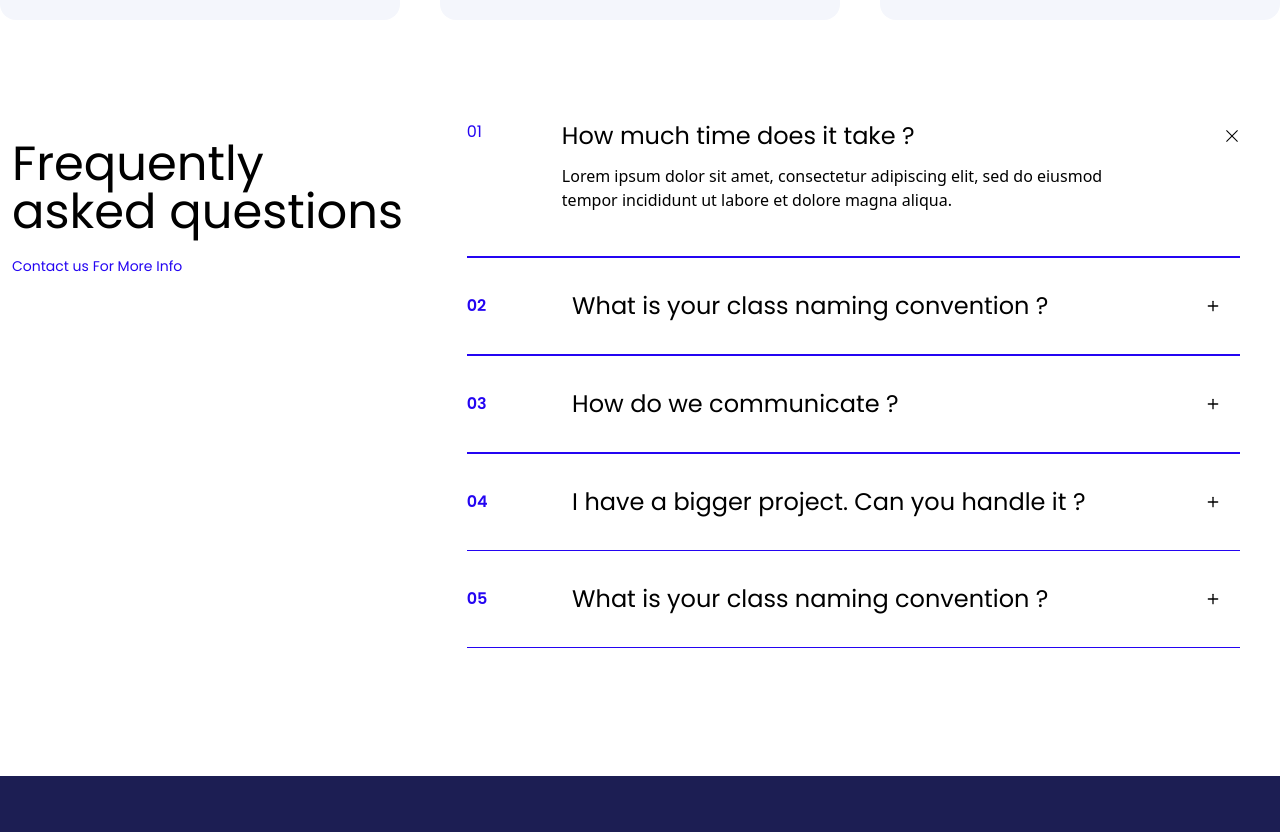
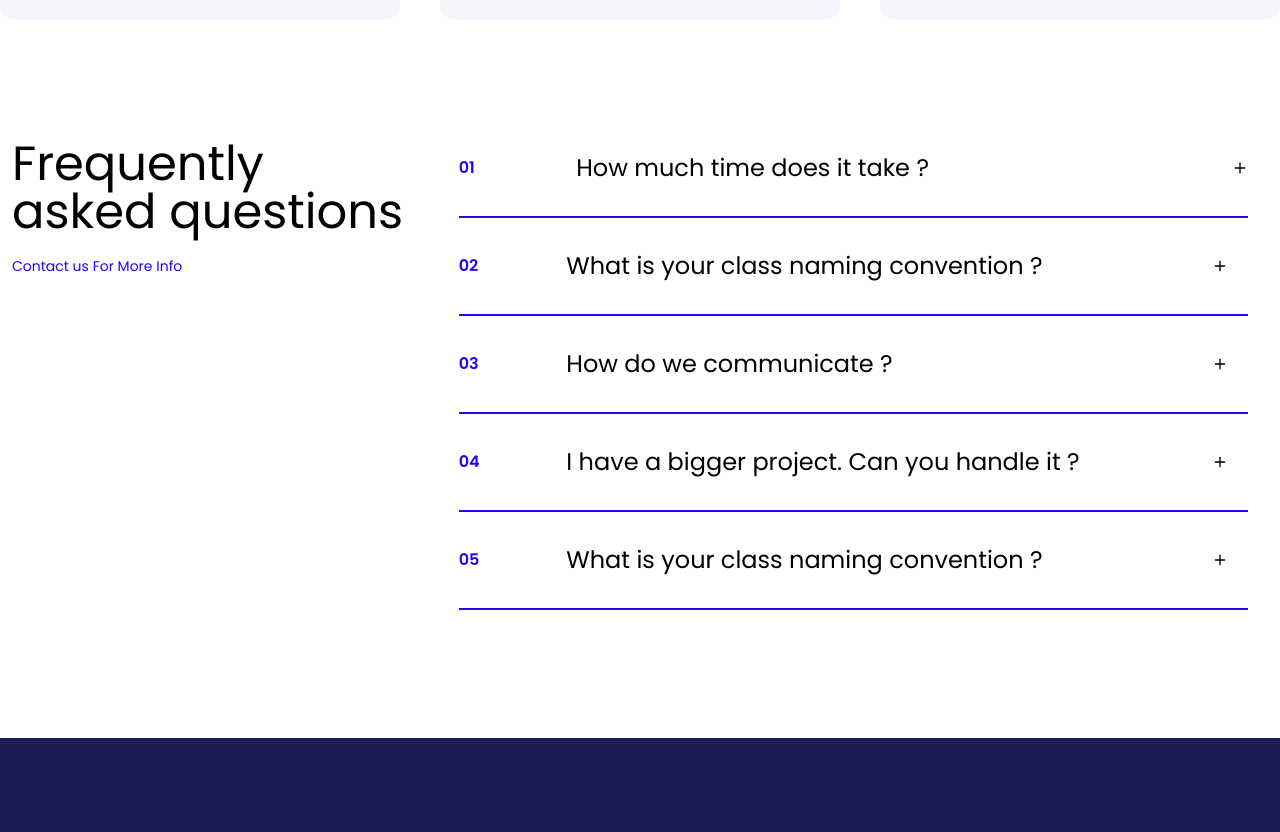
Before and after one commit to Sadat25/finsweet-p4, a React (Vite) app: page /pricing in a window 1280 px wide. Shown: the part 1140-1972 px from the top of the page. Built offline with nearby package versions, Linux system fonts and the light colour scheme.

Commit message:
dynamic change

```diff
--- a/src/Pages/Riat/Riat.jsx
+++ b/src/Pages/Riat/Riat.jsx
@@ -1,9 +1,14 @@
-import React from 'react'
+import React, { useState } from 'react'
 import Container from '../../Components/Container'
 import { BiSolidRightArrow } from "react-icons/bi";
 import { RxCross1 } from "react-icons/rx";
 import { FiPlus } from "react-icons/fi";
 const Riat = () => {
+  let [show, setShow] = useState(false)
+  let [showtwo, setShowtwo] = useState(false)
+  let [showthree, setShowthree] = useState(false)
+  let [showfour, setShowfour] = useState(false)
+  let [showfive, setShowfive] = useState(false)
   return (
     <div>
       <Container>
@@ -12,11 +17,11 @@ const Riat = () => {
           <p className='font-Poppins text-[14px]'>When you’re ready to go beyond prototyping in Figma, Webflow is ready to help you bring your designs to life — without coding them.</p>
         </div>
         <div className="flex gap-10 py-25">
-          <div className="w-1/3 lg:px-10 lg:py-25 px-3 pt-10 pb-20 bg-[#F4F6FC] hover:bg-[#1C1E53] hover:text-[#F4F6FC] rounded-2xl transition delay-50 duration-300 ease-in-out hover:-translate-y-1 hover:scale-105 cursor-pointer">
+          <div className="w-1/3 lg:px-10 lg:py-25 px-3 group pt-10 pb-20 bg-[#F4F6FC] hover:bg-[#1C1E53] hover:text-[#F4F6FC] rounded-2xl transition delay-50 duration-300 ease-in-out hover:-translate-y-1 hover:scale-105 cursor-pointer">
             <div className="">
               <div className="flex gap-2 items-center">
                 <h2 className='font-Poppins lg:text-3xl text-2xl font-semibold'>$299</h2>
-                <h5 className='font-Poppins lg:text-[14px] text-[12px] text-Royal-Blue'>Per Design</h5>
+                <h5 className='font-Poppins lg:text-[14px] text-[12px] text-Royal-Blue dark:text-[#FCD980] group-hover:text-[#FCD980]'>Per Design</h5>
               </div>
               <div className="">
                 <h3 className='font-Poppins text-xl font-medium pt-5 lg:pb-3 pb-2'>Landing Page </h3>
@@ -57,15 +62,15 @@ const Riat = () => {
           </ul>
               </div>
               <div className="text-center pt-10">
-                <a className='px-10 py-3 rounded-full hover:bg-[#FCD980] text-[#F4F6FC] hover:text-[#282938] bg-[#282938]' href="#">Get started</a>
+                <a className='px-10 py-3 rounded-full group-hover:bg-[#FCD980] hover:bg-[#FCD980] text-[#F4F6FC] hover:text-[#282938] bg-[#282938]' href="#">Get started</a>
               </div>
             </div>
           </div>
-          <div className="w-1/3 lg:px-10 lg:py-25 px-3 pt-10 pb-20 bg-[#F4F6FC] hover:bg-[#1C1E53] hover:text-[#F4F6FC] rounded-2xl transition delay-50 duration-300 ease-in-out hover:-translate-y-1 hover:scale-105 cursor-pointer">
+          <div className="w-1/3 lg:px-10 lg:py-25 group px-3 pt-10 pb-20 bg-[#F4F6FC] hover:bg-[#1C1E53] hover:text-[#F4F6FC] rounded-2xl transition delay-50 duration-300 ease-in-out hover:-translate-y-1 hover:scale-105 cursor-pointer">
             <div className="">
               <div className="flex gap-2 items-center">
                 <h2 className='font-Poppins lg:text-3xl text-2xl font-semibold'>$299</h2>
-                <h5 className='font-Poppins lg:text-[14px] text-[12px] text-Royal-Blue'>Per Design</h5>
+                <h5 className='font-Poppins lg:text-[14px] text-[12px] text-Royal-Blue dark:text-[#FCD980] group-hover:text-[#FCD980]'>Per Design</h5>
               </div>
               <div className="">
                 <h3 className='font-Poppins text-xl font-medium pt-5 lg:pb-3 pb-2'>Landing Page </h3>
@@ -106,18 +111,19 @@ const Riat = () => {
           </ul>
               </div>
               <div className="text-center pt-10">
-                <a className='px-10 py-3 rounded-full hover:bg-[#FCD980] text-[#F4F6FC] hover:text-[#282938] bg-[#282938]' href="#">Get started</a>
+                <a className='px-10 py-3 rounded-full hover:bg-[#FCD980] group-hover:bg-[#FCD980] text-[#F4F6FC] hover:text-[#282938] bg-[#282938]' href="#">Get started</a>
               </div>
             </div>
           </div>
-          <div className="w-1/3 lg:px-10 lg:py-25 px-3 pt-10 pb-20 bg-[#F4F6FC] hover:bg-[#1C1E53] hover:text-[#F4F6FC] rounded-2xl transition delay-50 duration-300 ease-in-out hover:-translate-y-1 hover:scale-105 cursor-pointer">
+          <div className="w-1/3 lg:px-10 group lg:py-25 px-3 pt-10 pb-20 bg-[#F4F6FC] hover:bg-[#1C1E53] hover:text-[#F4F6FC] rounded-2xl transition delay-50 duration-300 ease-in-out hover:-translate-y-1 hover:scale-105 cursor-pointer">
             <div className="">
               <div className="flex gap-2 items-center">
                 <h2 className='font-Poppins lg:text-3xl text-2xl font-semibold'>$299</h2>
-                <h5 className='font-Poppins lg:text-[14px] text-[12px] text-Royal-Blue'>Per Design</h5>
+                <h5 className='font-Poppins lg:text-[14px] text-[12px] text-Royal-Blue dark:text-[#FCD980] group-hover:text-[#FCD980]'>Per Design</h5>
               </div>
               <div className="">
-                <h3 className='font-Poppins text-xl font-medium pt-5 lg:pb-3 pb-2'>Landing Page </h3>
+                <h3 className='font-Popp
+                ins text-xl font-medium pt-5 lg:pb-3 pb-2'>Landing Page </h3>
                 <p className='font-Poppins text-[14px]'>When you’re ready to go beyond prototyping in Figma, </p>
               </div>
               <div className="lg:py-15 py-10">
@@ -155,7 +161,7 @@ const Riat = () => {
           </ul>
               </div>
               <div className="text-center pt-10">
-                <a className='px-10 py-3 rounded-full hover:bg-[#FCD980] text-[#F4F6FC] hover:text-[#282938] bg-[#282938]' href="#">Get started</a>
+                <a className='px-10 py-3 rounded-full group-hover:bg-[#FCD980] hover:bg-[#FCD980] text-[#F4F6FC] hover:text-[#282938] bg-[#282938]' href="#">Get started</a>
               </div>
             </div>
           </div>
@@ -165,60 +171,87 @@ const Riat = () => {
           <h2 className='font-Poppins lg:text-5xl text-4xl py-5 '>Frequently asked questions</h2>
           <p className='font-Poppins text-[14px] text-Royal-Blue'>Contact us For More Info</p>
           </div>
-          <div className="lg:w-2/3 lg:py-0 py-10 px-10">
-          <div className="flex justify-between border-b-2 border-Royal-Blue pb-8">
-            <p className='font-Poppins text-Royal-Blue'>01</p>
-            <div className="pl-20 pr-30">
-              <h5 className='font-Poppins text-2xl'>How much time does it take ?</h5>
-              <p className='py-3'>Lorem ipsum dolor sit amet, consectetur adipiscing elit, sed do eiusmod tempor incididunt ut labore et dolore magna aliqua.</p>
+          <div className="lg:w-2/3 lg:py-0 py-10 lg:px-8">
+          <div className="border-b-2 border-Royal-Blue py-8">
+            <div onClick={(()=>setShow(!show))} className="flex justify-between items-center">
+            <p className='font-Poppins text-Royal-Blue w-3/22 font-semibold'>01</p>
+            <div className="w-18/22">
+              <h5 className='font-Poppins text-2xl w-full'>How much time does it take ?</h5>
             </div>
-            <div className="pt-2">
-              <RxCross1/>
+            <div className="w-:1/22">
+              {show ? <RxCross1/> : <FiPlus/>}
             </div>
           </div>
-           <div className="flex items-center border-b-2 border-Royal-Blue pb-8 pt-8">
-            <div className="w-3/22">
-              <p className='font-Poppins  text-Royal-Blue font-semibold '>02</p>
+          {show && (
+            <div className="py-2 pl-29 pr-38">
+            <p className=''>Lorem ipsum dolor sit amet, consectetur adipiscing elit, sed do eiusmod tempor incididunt ut labore et dolore magna aliqua.</p>
+          </div>
+          )}
+          </div>
+          <div className="border-b-2 border-Royal-Blue py-8">
+            <div onClick={(()=>setShowtwo(!showtwo))} className="flex justify-between items-center">
+            <p className='font-Poppins text-Royal-Blue w-3/22 font-semibold'>02</p>
+            <div className="w-18/22">
+              <h5 className='font-Poppins text-2xl w-full'>What is your class naming convention ?</h5>
             </div>
-              <div className="w-18/22">
-                <h5 className='font-Poppins text-2xl w-full '>What is your class naming convention ?</h5>
-              </div>
             <div className="w-1/22">
-              <FiPlus/>
+              {showtwo ? <RxCross1/> : <FiPlus/>}
             </div>
           </div>
-           <div className="flex items-center border-b-2 border-Royal-Blue pb-8 pt-8">
-            <div className="w-3/22">
-              <p className='font-Poppins text-Royal-Blue font-semibold'>03</p>
+          {showtwo && (
+            <div className="py-2 pl-29 pr-38">
+            <p className=''>Lorem ipsum dolor sit amet, consectetur adipiscing elit, sed do eiusmod tempor incididunt ut labore et dolore magna aliqua.</p>
+          </div>
+          )}
+          </div>
+          <div className="border-b-2 border-Royal-Blue py-8">
+            <div onClick={(()=>setShowthree(!showthree))} className="flex justify-between items-center">
+            <p className='font-Poppins text-Royal-Blue w-3/22 font-semibold'>03</p>
+            <div className="w-18/22">
+              <h5 className='font-Poppins text-2xl w-full'>How do we communicate ?</h5>
             </div>
-            <div className="w-18/22">
-              <h5 className='font-Poppins text-2xl '>How do we communicate ?</h5>
-            </div>
-            <div className="1/22">
-              <FiPlus/>
+            <div className="w-1/22">
+              {showthree ? <RxCross1/> : <FiPlus/>}
             </div>
           </div>
-           <div className="flex items-center border-b border-Royal-Blue pb-8 pt-8">
-            <div className="w-3/22">
-              <p className='font-Poppins text-Royal-Blue font-semibold'>04</p>
+          {showthree && (
+            <div className="py-2 pl-29 pr-38">
+            <p className=''>Lorem ipsum dolor sit amet, consectetur adipiscing elit, sed do eiusmod tempor incididunt ut labore et dolore magna aliqua.</p>
+          </div>
+          )}
+          </div>
+          <div className="border-b-2 border-Royal-Blue py-8">
+            <div onClick={(()=>setShowfour(!showfour))} className="flex justify-between items-center">
+            <p className='font-Poppins text-Royal-Blue w-3/22 font-semibold'>04</p>
+            <div className="w-18/22">
+              <h5 className='font-Poppins text-2xl w-full'>I have a bigger project. Can you handle it ?</h5>
             </div>
-              <h5 className='font-Poppins text-2xl w-18/22'>I have a bigger project. Can you handle it ?</h5>
-            <div className="1/22">
-              <FiPlus/>
+            <div className="w-1/22">
+              {showfour ? <RxCross1/> : <FiPlus/>}
             </div>
           </div>
-           <div className="flex items-center border-b border-Royal-Blue pb-8 pt-8">
-            <div className="w-3/22">
-              <p className='font-Poppins text-Royal-Blue font-semibold'>05</p>
-            </div>
+          {showfour && (
+            <div className="py-2 pl-29 pr-38">
+            <p className=''>Lorem ipsum dolor sit amet, consectetur adipiscing elit, sed do eiusmod tempor incididunt ut labore et dolore magna aliqua.</p>
+          </div>
+          )}
+          </div>
+          <div className="border-b-2 border-Royal-Blue py-8">
+            <div onClick={(()=>setShowfive(!showfive))} className="flex justify-between items-center">
+            <p className='font-Poppins text-Royal-Blue w-3/22 font-semibold'>05</p>
             <div className="w-18/22">
-              <h5 className='font-Poppins text-2xl '>What is your class naming convention ? </h5>
+              <h5 className='font-Poppins text-2xl w-full'>What is your class naming convention ?</h5>
             </div>
             <div className="w-1/22">
-              <FiPlus/>
+              {showfive ? <RxCross1/> : <FiPlus/>}
             </div>
           </div>
-
+          {showfive && (
+            <div className="py-2 pl-29 pr-38">
+            <p className=''>Lorem ipsum dolor sit amet, consectetur adipiscing elit, sed do eiusmod tempor incididunt ut labore et dolore magna aliqua.</p>
+          </div>
+          )}
+          </div>
           </div>
         </div>
       </Container>
```
Also changed, not shown: 1 other file (tests, documents, lock files or other folders).
